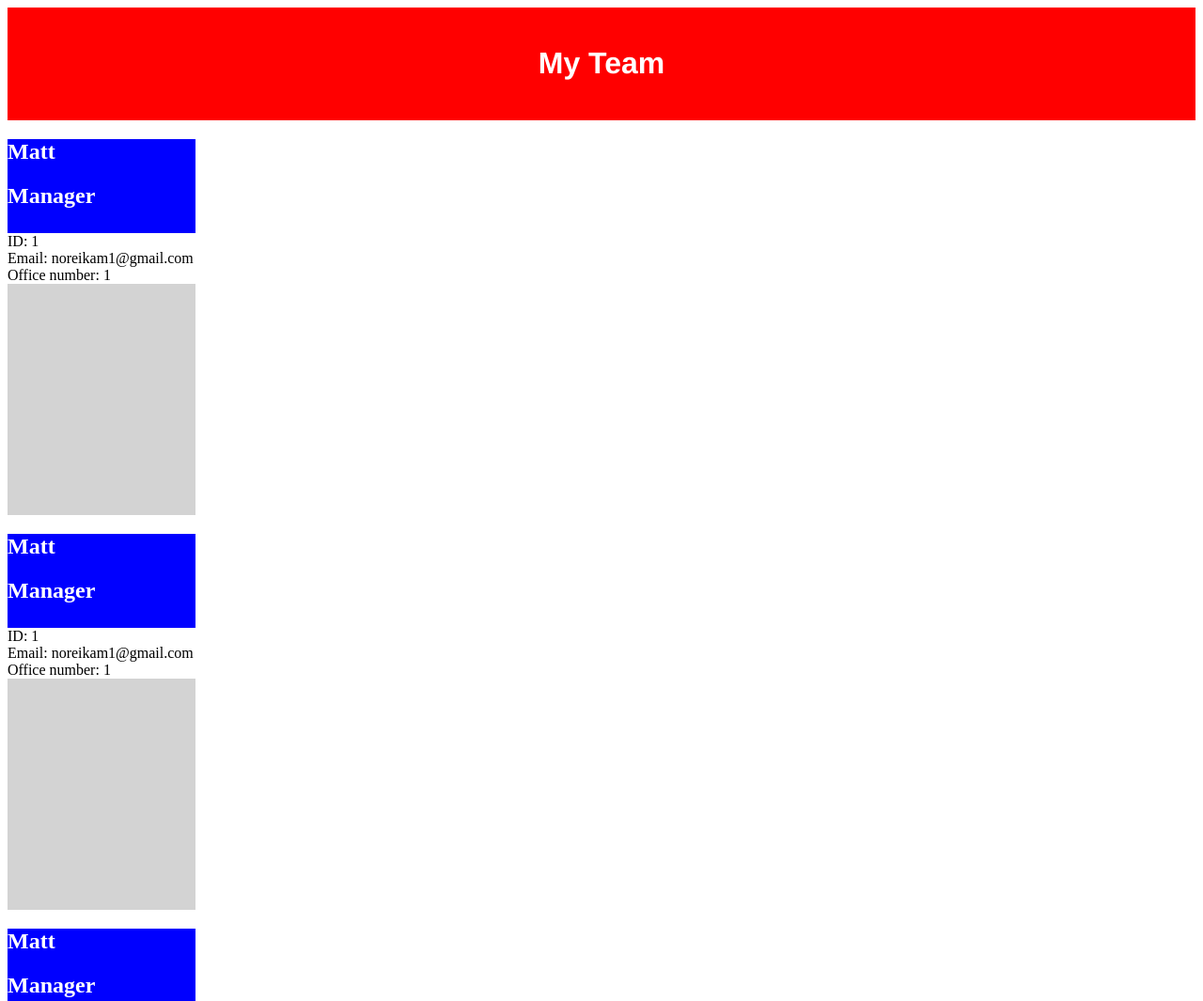
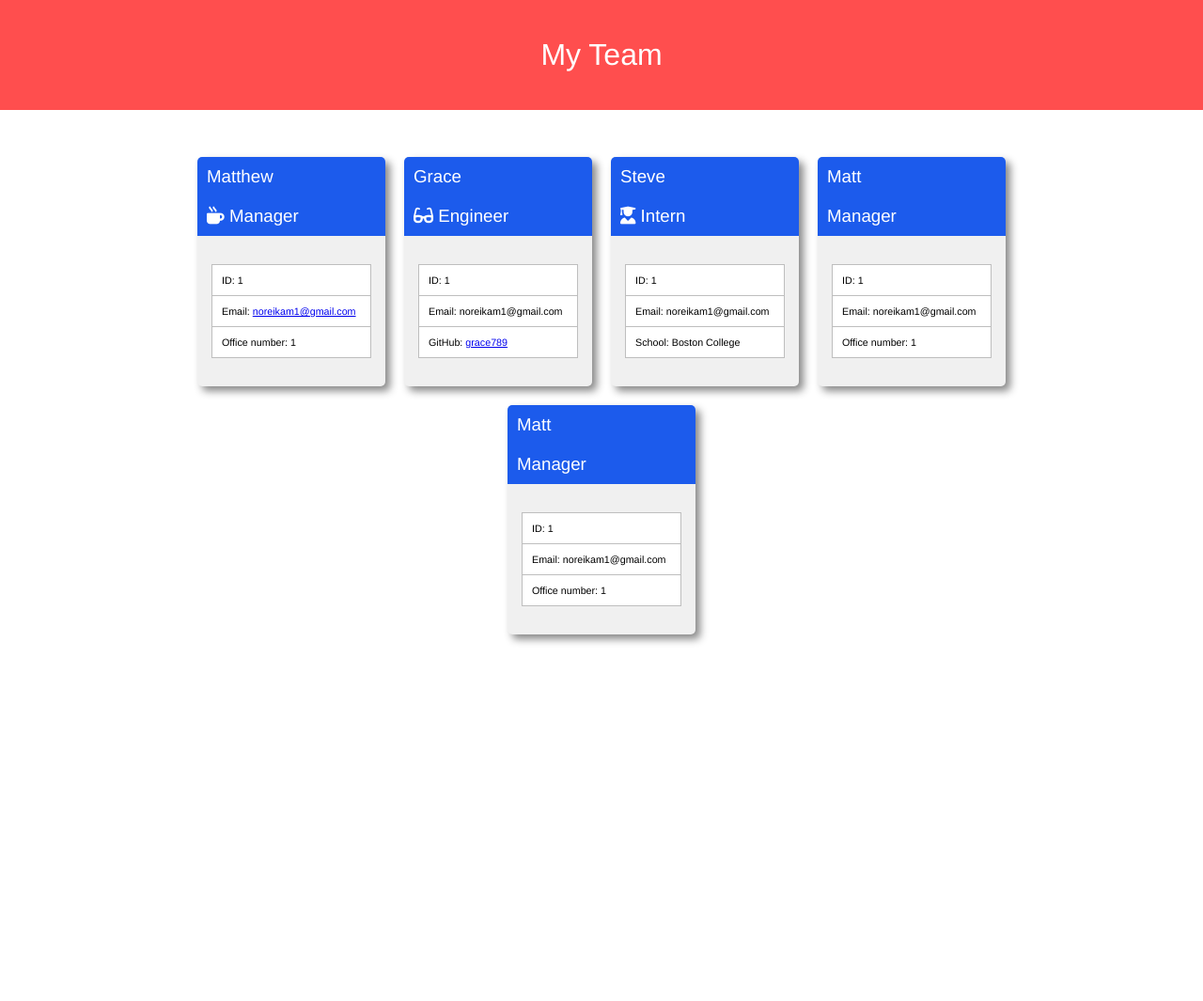
Before and after one commit to noreikam/team-generator, a website: page test.html in a window 1280 px wide. Shown: the top 1065 px of the page at 94% size. After the commit the page ends 800 px from the top, so only its background shows below. Drawn offline with Linux system fonts and the light colour scheme.

Commit message:
css fixes to match mockup

```diff
--- a/style.css
+++ b/style.css
@@ -1,28 +1,62 @@
+* {
+  box-sizing: border-box;
+  font-family: Helvetica, Arial, sans-serif;
+  font-weight: 100;
+  margin: 0;
+  padding: 0;
+  border: 0;
+}
+
 header {
-  background-color: red;
+  background-color: rgb(255, 78, 78);
   display: flex;
-  padding: 20px 0;
+  padding: 40px 0;
   justify-content: center;
   color: white;
-  font-family: Helvetica, Arial, sans-serif;
+  margin-bottom: 30px;
+  width: 100%;
 }
 
 main {
-  display: flex-wrap;
+  display: flex;
+  flex-wrap: wrap;
+  justify-content: center;
+  padding: 0 100px 0 100px;
 }
 
 article {
   width: 200px;
-  height: 400px;
-  background-color: lightgray;
+  height:auto;
+  background-color: rgb(240, 240, 240);
+  margin: 20px 10px 0px 10px;
+  border-radius: 5px;
+  box-shadow: 5px 5px 8px #888888;
 }
 
 .card-header {
-  background-color: blue;
+  background-color:rgb(28, 91, 236);
   color: white;
-  height: 100px;
+  height: auto;
+  border-top-left-radius: 5px;
+  border-top-right-radius: 5px;
+}
+
+h3 {
+  padding: 10px;
 }
 
 .card-body {
   background-color: white;
+  margin: 30px 15px;
+  border-style: solid;
+  border-width: 1px;
+  border-color: rgb(190, 190, 190);
+  border-bottom-style: none;
 }
+
+h6 {
+  padding: 10px;
+  border-bottom-style: solid;
+  border-bottom-width: 1px;
+  border-bottom-color: rgb(190, 190, 190)
+}
--- a/test.html
+++ b/test.html
@@ -6,67 +6,70 @@
   <meta http-equiv="X-UA-Compatible" content="ie=edge">
   <title>My Team</title>
   <link rel="stylesheet" href="style.css">
+  <link rel="stylesheet" href="https://cdnjs.cloudflare.com/ajax/libs/font-awesome/6.1.1/css/all.min.css"/>
 </head>
 
 <body>
   <header>
-    <h1>My Team</h1>
+    <div>
+      <h1>My Team</h1>
+    </div>
   </header>
 
   <main>
     <article>
       <div class="card-header">
-        <h2>Matt</h2>
-        <h2>Manager</h2>
+        <h3>Matthew</h3>
+        <h3><i class="fa-solid fa-mug-hot"></i> Manager</h3>
       </div>
       <div class="card-body">
-        <div>ID: 1</div>
-        <div> Email: noreikam1@gmail.com</div>
-        <div>Office number: 1</div>
+        <h6>ID: 1</h6>
+        <h6> Email: <span><a href="mailto: noreikam1@gmail.com">noreikam1@gmail.com</a></span></h6>
+        <h6>Office number: 1</h6>
       </div>
     </article>
     <article>
       <div class="card-header">
-        <h2>Matt</h2>
-        <h2>Manager</h2>
+        <h3>Grace</h3>
+        <h3><i class="fa-solid fa-glasses"></i> Engineer</h3>
       </div>
       <div class="card-body">
-        <div>ID: 1</div>
-        <div> Email: noreikam1@gmail.com</div>
-        <div>Office number: 1</div>
+        <h6>ID: 1</h6>
+        <h6> Email: noreikam1@gmail.com</h6>
+        <h6>GitHub: <a href="https://github.com/noreikam" target="_blank">grace789</a></h6>
       </div>
     </article>
     <article>
       <div class="card-header">
-        <h2>Matt</h2>
-        <h2>Manager</h2>
+        <h3>Steve</h3>
+        <h3><i class="fa-solid fa-user-graduate"></i> Intern</h3>
       </div>
       <div class="card-body">
-        <div>ID: 1</div>
-        <div> Email: noreikam1@gmail.com</div>
-        <div>Office number: 1</div>
+        <h6>ID: 1</h6>
+        <h6> Email: noreikam1@gmail.com</h6>
+        <h6>School: Boston College</h6>
       </div>
     </article>
     <article>
       <div class="card-header">
-        <h2>Matt</h2>
-        <h2>Manager</h2>
+        <h3>Matt</h3>
+        <h3>Manager</h3>
       </div>
       <div class="card-body">
-        <div>ID: 1</div>
-        <div> Email: noreikam1@gmail.com</div>
-        <div>Office number: 1</div>
+        <h6>ID: 1</h6>
+        <h6> Email: noreikam1@gmail.com</h6>
+        <h6>Office number: 1</h6>
       </div>
     </article>
     <article>
       <div class="card-header">
-        <h2>Matt</h2>
-        <h2>Manager</h2>
+        <h3>Matt</h3>
+        <h3>Manager</h3>
       </div>
       <div class="card-body">
-        <div>ID: 1</div>
-        <div> Email: noreikam1@gmail.com</div>
-        <div>Office number: 1</div>
+        <h6>ID: 1</h6>
+        <h6> Email: noreikam1@gmail.com</h6>
+        <h6>Office number: 1</h6>
       </div>
     </article>
   </main>
```
